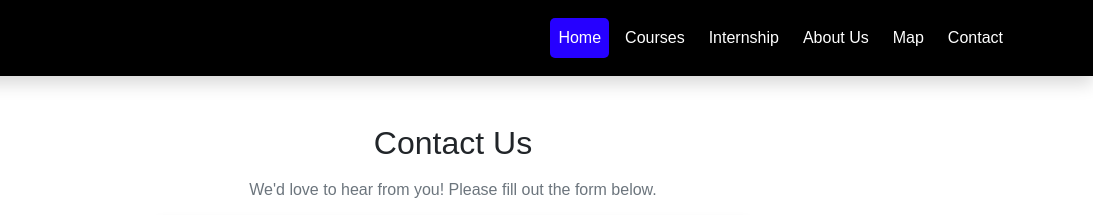
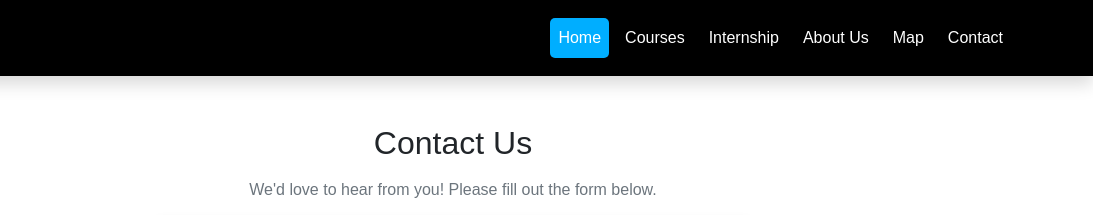
Before and after one commit to JUSTIN-0-7/WebGapp, a plain HTML site: page contact.html in a window 1280 px wide. In both pictures the pointer is over the link "Home". Shown: the top 215 px of the page, 187-1280 px from the left. Drawn offline with nearby package versions, Linux system fonts and the light colour scheme.

Commit message:
Update contact.html

```diff
--- a/contact.html
+++ b/contact.html
@@ -19,7 +19,7 @@
       color: white !important;
     }
     .navbar-nav .nav-link:hover {
-      background-color: rgb(38, 0, 255);
+      background-color: #00aeff;
       border-radius: 5px;
     }
     .contact-form {
```
